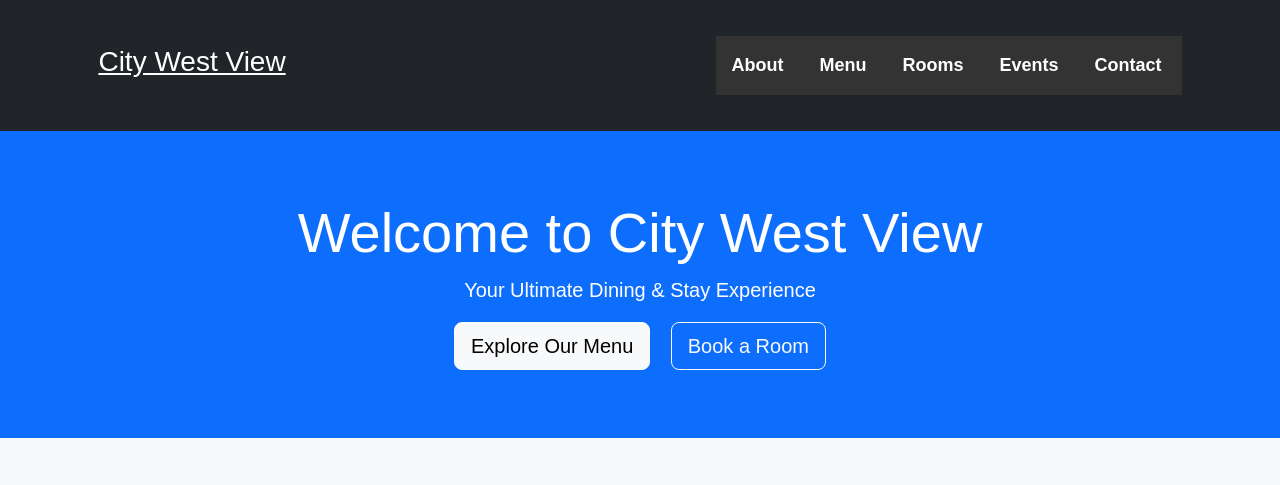
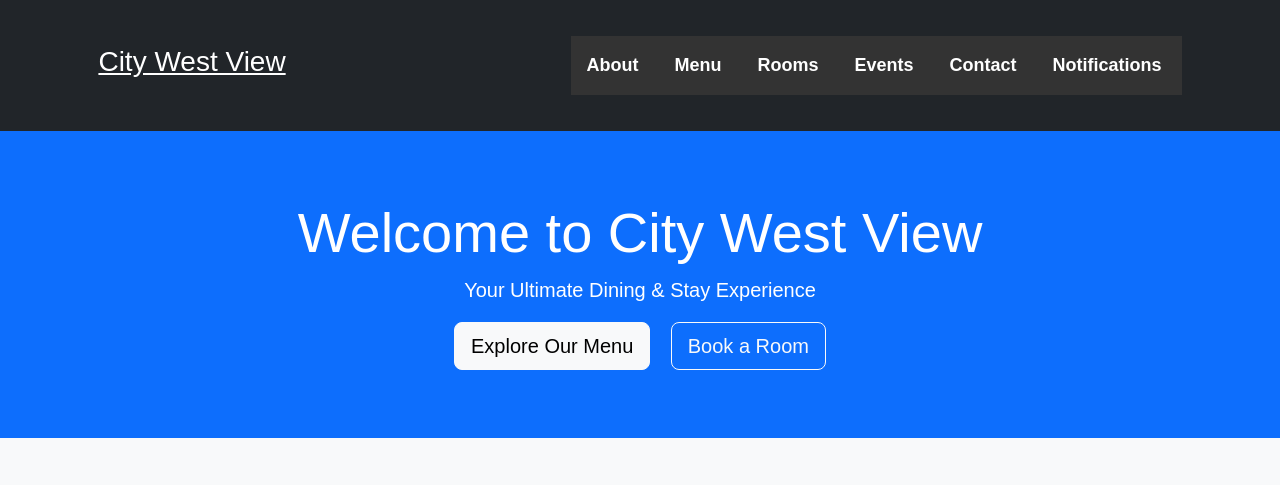
Before and after one commit to josep-prog/City-West_website.py, a plain HTML site: page front-end/pages/index.html in a window 1280 px wide. Shown: the top 485 px of the page. Drawn offline with nearby package versions, Linux system fonts and the light colour scheme.

Commit message:
index.html

```diff
--- a/front-end/pages/index.html
+++ b/front-end/pages/index.html
@@ -23,6 +23,7 @@
                     <li class="ms-3"><a href="../pages/rooms.html" class="text-white">Rooms</a></li>
                     <li class="ms-3"><a href="../pages/events.html" class="text-white">Events</a></li>
                     <li class="ms-3"><a href="../pages/contact.html" class="text-white">Contact</a></li>
+                    <li class="ms-3"><a href="../pages/notification.html" class="text-white text-decoration-none">Notifications</a></li>
                 </ul>
             </nav>
         </div>
```
